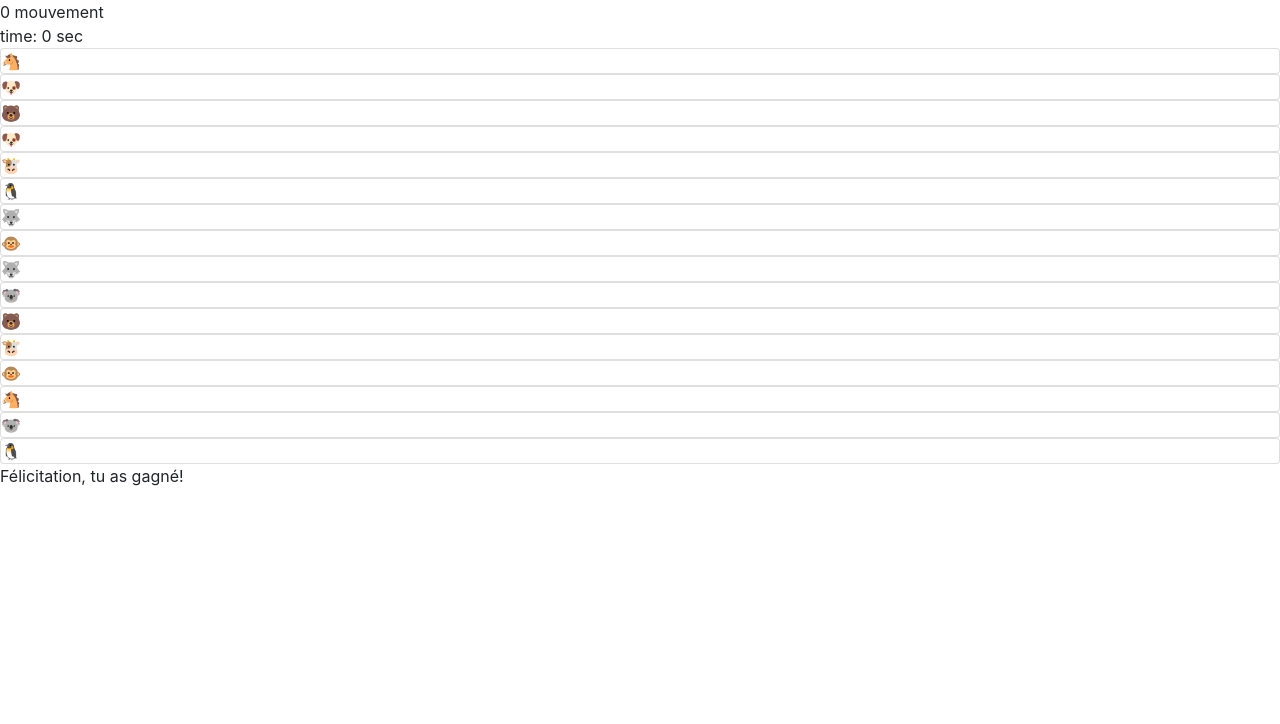
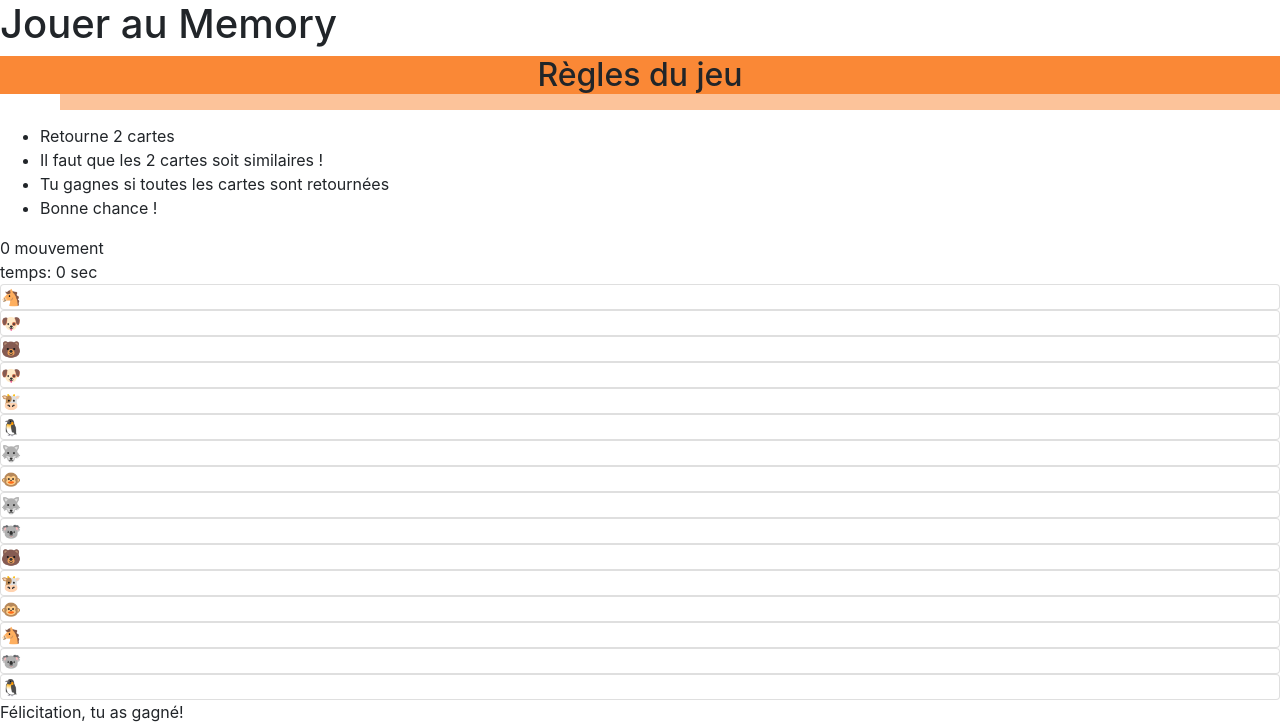
Before and after one commit to louisedupiot/ibrain_front, a Symfony app: template templates/jeu/memory.html.twig in a window 1280 px wide; the page is wider, and only the part inside the window is pictured. Shown: the part 113-837 px from the top of that part. Before the commit the page ends 599 px from the top of that part, so only its background shows below. Run offline with Twig, Linux system fonts and the light colour scheme; the template is opened without the code that fills it, so the values that code supplies are empty; some libraries are stand-ins or nearby versions.

Commit message:
add all-products + design memory

```diff
--- a/templates/jeu/memory.html.twig
+++ b/templates/jeu/memory.html.twig
@@ -1,13 +1,29 @@
 {% include 'base.html.twig' %}
 
-<title>{% block title %}memory{% endblock %}
-		</title>
-{% block content %}
+{% block body %}
+
+	<div class="body_memory">
+		<div class="div_titre">
+			<h1 id="memory_titre"> Jouer au Memory </h1>
+		</div>
+		<div class="div_jeu_memory">
+
+			<div class="div_regles">
+				<h2 >Règles du jeu</h2>
+				<ul>
+					<li>Retourne 2 cartes </li>
+					<li> Il faut que les 2 cartes soit similaires !</li>
+					<li> Tu gagnes si toutes les cartes sont retournées</li>
+					<li>Bonne chance ! </li>
+				</ul>
+			</div>
+
+
         <div class="game">
             <div class="controls">
                 <div class="stats">
                     <div class="moves">0 mouvement</div>
-                    <div class="timer">time: 0 sec</div>
+                    <div class="timer">temps: 0 sec</div>
                 </div>
             </div>
             <div class="board-container">
@@ -17,4 +33,5 @@
         </div>
 
 		<script src="{{ asset('/assets/js/MemoryGame.js') }}"></script>
+
 {% endblock %}
```
Also changed, not shown: templates/accueil/index.html.twig (+6 -1 lines), templates/jeu/index.html.twig (+21 -14 lines), public/assets/css/MemoryStyle.css, public/assets/css/all-games.css (added), public/assets/images/fond_memory.png (added), public/assets/images/logo_ibrain-2.PNG (added), public/assets/js/MemoryGame.js.
